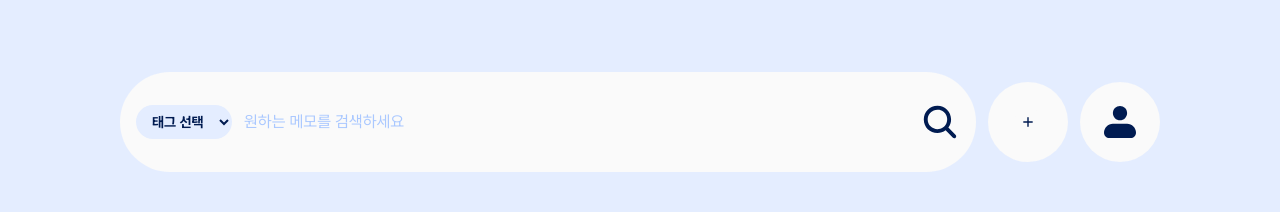
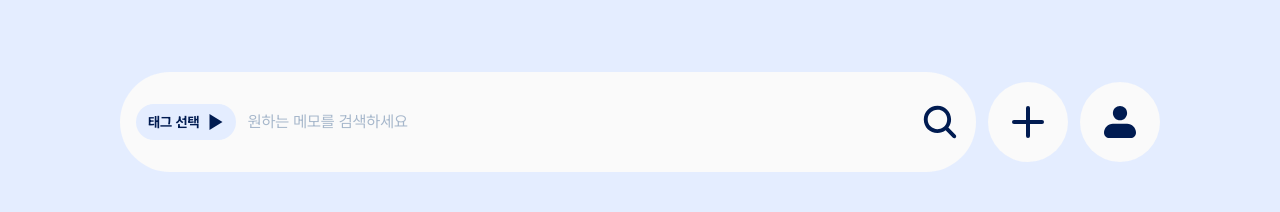
Before and after one commit to CEOS-Developers/react-memo-24th, a React (Vite) app: page / in a window 1280 px wide. Shown: the top 212 px of the page. Built offline with nearby package versions, Linux system fonts and the light colour scheme.

Commit message:
feat: 태그 필터 드롭다운 UI 구현

```diff
--- a/src/components/layout/Header.jsx
+++ b/src/components/layout/Header.jsx
@@ -1,6 +1,7 @@
-import plusIcon from "../../assets/icons/plus.svg";
+import { useState } from "react";
 import profileIcon from "../../assets/icons/profile.svg";
 import searchIcon from "../../assets/icons/Search.svg";
+import tagVectorIcon from "../../assets/icons/tag-vector.svg";
 
 function Header({
   searchKeyword,
@@ -9,20 +10,58 @@ function Header({
   onFilterTagChange,
   onOpenEditor,
 }) {
+  const [isTagMenuOpen, setIsTagMenuOpen] = useState(false);
+
   return (
     <header className="flex items-center gap-3">
       <div className="flex h-16 flex-1 items-center rounded-full bg-white-00 px-4 md:h-[100px]">
-        <select
-          value={selectedFilterTag}
-          onChange={(event) => onFilterTagChange(event.target.value)}
-          aria-label="메모 태그 필터"
-          className="rounded-full bg-blue-01 px-3 py-2 text-body-small font-bold text-blue-07 outline-none"
-        >
-          <option value="">태그 선택</option>
-          <option value="Daily">Daily</option>
-          <option value="Work">Work</option>
-          <option value="Others">Others</option>
-        </select>
+        <div className="relative">
+          <button
+            type="button"
+            onClick={() => setIsTagMenuOpen((isOpen) => !isOpen)}
+            className="flex items-center gap-2 rounded-full bg-blue-01 px-3 py-2 text-body-small font-bold text-blue-07"
+          >
+            <span>{selectedFilterTag || "태그 선택"}</span>
+
+            <img
+              src={tagVectorIcon}
+              alt=""
+              aria-hidden="true"
+              className={`size-4 transition-transform ${
+                isTagMenuOpen ? "rotate-90" : ""
+              }`}
+            />
+          </button>
+
+          {isTagMenuOpen && (
+            <div className="absolute left-0 top-[calc(100%+8px)] z-20 flex w-[110px] flex-col rounded-xl bg-white-00 p-2 shadow-lg">
+              <button
+                type="button"
+                onClick={() => {
+                  onFilterTagChange("");
+                  setIsTagMenuOpen(false);
+                }}
+                className="rounded-lg px-3 py-2 text-left text-body-small text-blue-07 hover:bg-blue-01"
+              >
+                전체
+              </button>
+
+              {["Daily", "Work", "Others"].map((tag) => (
+                <button
+                  key={tag}
+                  type="button"
+                  onClick={() => {
+                    onFilterTagChange(tag);
+                    setIsTagMenuOpen(false);
+                  }}
+                  className="rounded-lg px-3 py-2 text-left text-body-small text-blue-07 hover:bg-blue-01"
+                >
+                  {tag}
+                </button>
+              ))}
+            </div>
+          )}
+        </div>
 
         <input
           type="search"
@@ -30,7 +69,7 @@ function Header({
           onChange={(event) => onSearchKeywordChange(event.target.value)}
           aria-label="메모 검색"
           placeholder="원하는 메모를 검색하세요"
-          className="ml-3 min-w-0 flex-1 bg-transparent text-field-medium text-blue-07 placeholder:text-blue-02 outline-none"
+          className="ml-3 min-w-0 flex-1 bg-transparent text-field-medium text-blue-07 placeholder:text-gray-02 outline-none"
         />
 
         <img
@@ -45,14 +84,10 @@ function Header({
         type="button"
         onClick={onOpenEditor}
         aria-label="새 메모 작성"
-        className="flex size-14 shrink-0 items-center justify-center rounded-full bg-white-00 md:size-20"
+        className="relative flex size-20 shrink-0 items-center justify-center rounded-full bg-white-00"
       >
-        <img
-          src={plusIcon}
-          alt=""
-          aria-hidden="true"
-          className="size-6 md:size-7"
-        />
+        <span className="absolute h-1 w-8 rounded-full bg-blue-07" />
+        <span className="absolute h-8 w-1 rounded-full bg-blue-07" />
       </button>
 
       <button
```
